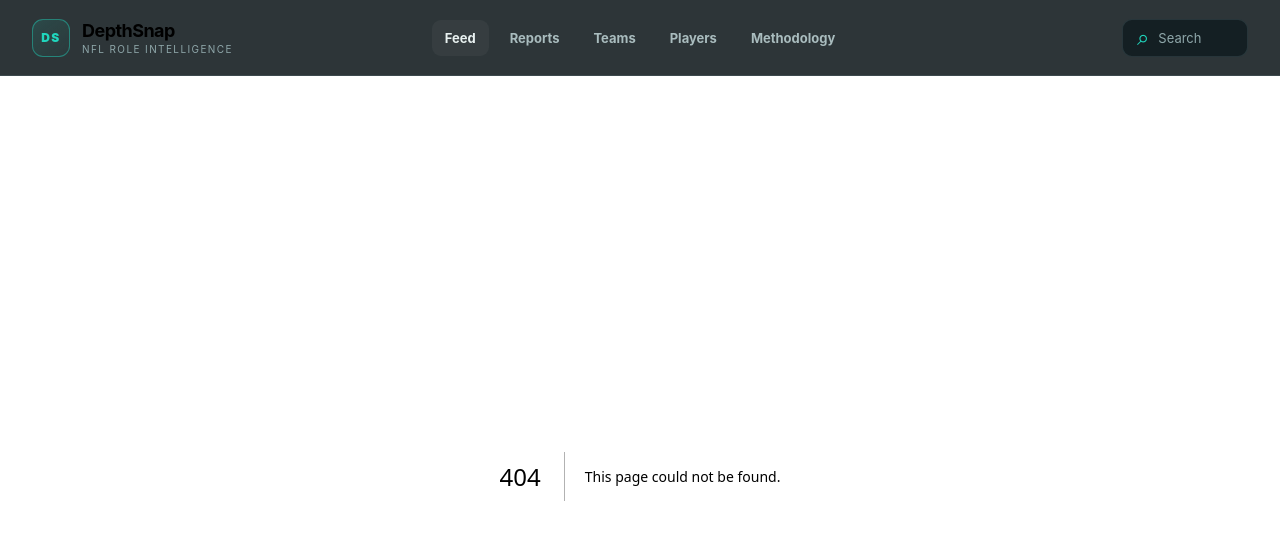
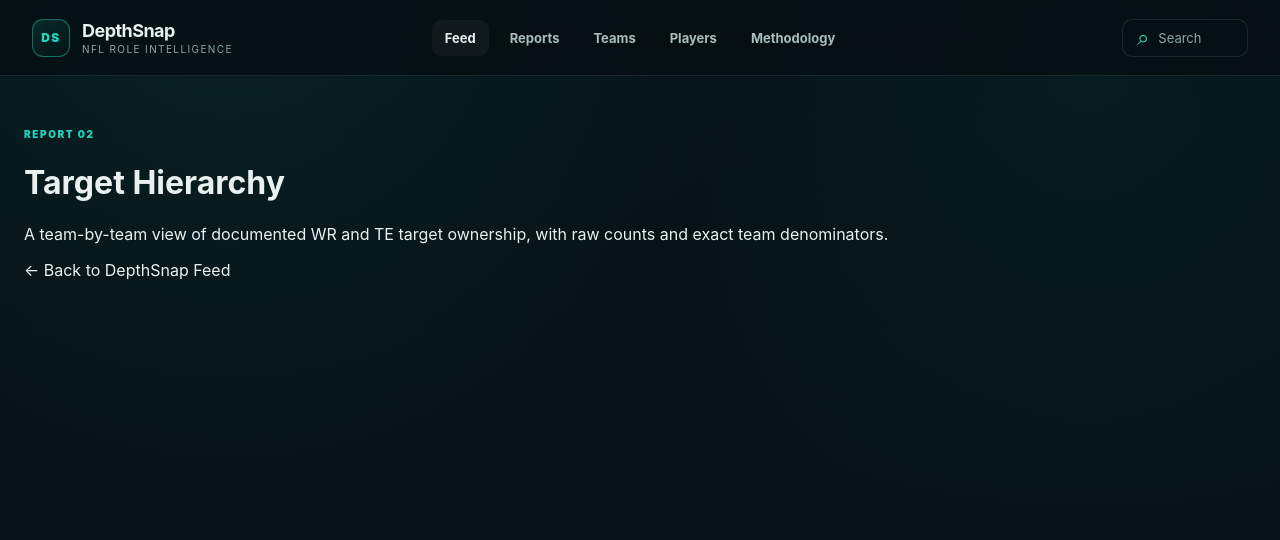
Before and after one commit to tucknub/nfl-prop-war-room, a Next.js app in the folder apps/web/: page /reports/targets in a window 1280 px wide. Before the commit this address had no page. Shown: the top 540 px of the page. Built offline with nearby package versions, Linux system fonts and the light colour scheme.

Commit message:
Add DepthSnap target report route

```diff
--- /dev/null
+++ b/apps/web/src/app/reports/targets/page.tsx
@@ -0,0 +1,11 @@
+import { PlaceholderPage } from "@/components/placeholder-page";
+
+export default function TargetsPage() {
+  return (
+    <PlaceholderPage
+      eyebrow="Report 02"
+      title="Target Hierarchy"
+      description="A team-by-team view of documented WR and TE target ownership, with raw counts and exact team denominators."
+    />
+  );
+}
```
